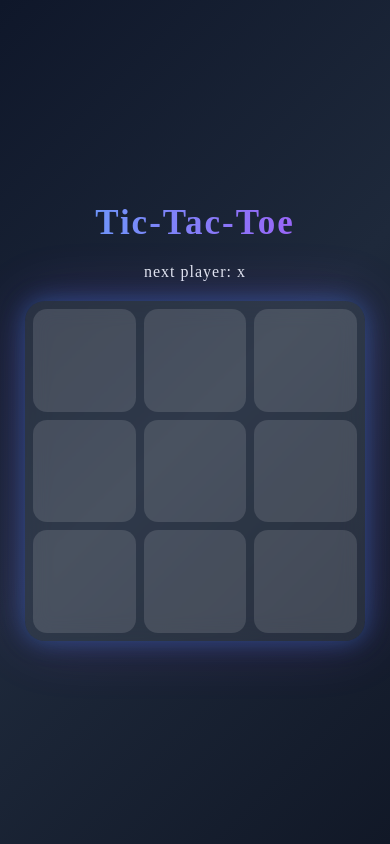
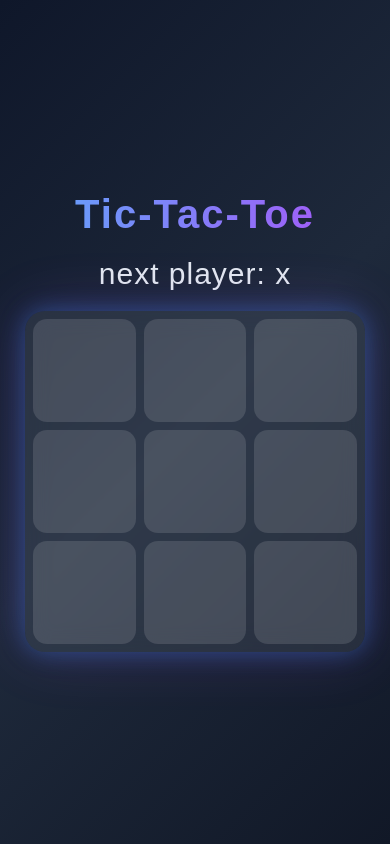
Before and after one commit to mohammed78787/Tic-tac-toe, a React (Vite) app: page / in a window 390 px wide. Built offline with nearby package versions, Linux system fonts and the light colour scheme.

Commit message:
f-family

```diff
--- a/src/App.css
+++ b/src/App.css
@@ -6,7 +6,7 @@
 }
 
 body {
-  /* font-family: cursive; */
+  font-family: cursive;
   background: linear-gradient(135deg, #0f172a, #1e293b, #111827);
   min-height: 100vh;
   display: flex;
@@ -130,6 +130,7 @@ h1 {
 
   body {
     padding: 15px;
+    font-family: 'Poppins', sans-serif;
   }
 
   .gameboard {
@@ -142,7 +143,10 @@ h1 {
     border-radius: 14px;
   }
   .title {
-    font-size: 35px;
+    font-size: 40px;
+  }
+  .status {
+    font-size: 30px;
   }
 
 }
```
